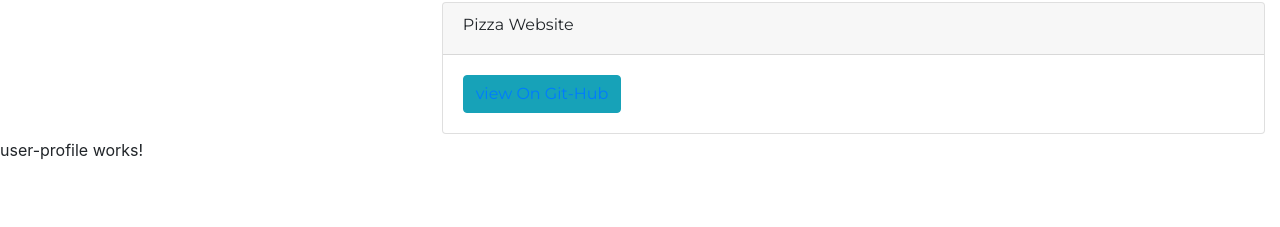
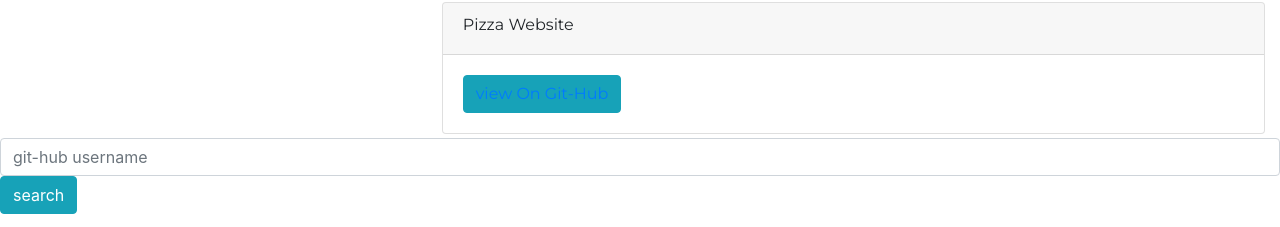
Before and after one commit to danielevans-999/Github-Search, an Angular app: page / in a window 1280 px wide. Shown: the part 964-1191 px from the top of the page. Before the commit the page ends 1142 px from the top, so only its background shows below. Built offline with nearby package versions, Linux system fonts and the light colour scheme.

Commit message:
Added a poperty

```diff
--- a/src/app/user-profile/user-profile.component.html
+++ b/src/app/user-profile/user-profile.component.html
@@ -1 +1,39 @@
-<p>user-profile works!</p>
+<form class="search-form" (ngSubmit)= "findProfile()">
+    <div class="form-group">
+        <input type="text" class="form-control" placeholder="git-hub username" [(ngModel)]='username' name='username'
+            >
+            <button type="submit" class="btn btn-info">search</button>
+    </div>
+</form>
+<div *ngIf="profile">
+    <div class="card">
+        <div class="card-header bg-secondary">
+            {{profile.name}} <small>{{profile.login}}</small>
+        </div>
+        <div class="card-body">
+            <div class="row">
+                <div class="col-sm-4">
+                    <img class="rounded-circle img-responsive" src="{{profile.avatar_url }}">
+                </div>
+                <div class="col-sm-5">
+                    <ul class="list-group">
+                        <li *ngIf='profile.type' class="list-group-item"><strong> Name:</strong>{{profile.name}} </li>
+                        <li *ngIf='profile.type' class="list-group-item"><strong> UserTpe:</strong>{{profile.type}} </li>
+                        <li *ngIf='profile.type' class="list-group-item"><strong> Login:</strong>{{profile.login}} </li>
+
+                    </ul>
+                </div>
+                <div class="col-sm-3">
+                    <p>
+                        <span class="badge badge-info m-1">{{profile.followers}} Followers</span>
+                        <span class="badge badge-success m-1">Following {{profile.following}}</span>
+                        <span class="badge badge-warning m-1">{{profile.public_gists}} Public gists</span>
+                        <span class="badge badge-danger m-1">{{profile.public_repos}} Public repos</span>
+                    </p>
+                    <p><a href="{{profile.html_url}}" class="btn btn-success btn-sm" target="blank">View Profile</a></p>
+
+                </div>
+            </div>
+        </div>
+    </div>
+</div>
--- a/src/app/user-profile/user-profile.component.ts
+++ b/src/app/user-profile/user-profile.component.ts
@@ -7,16 +7,18 @@
 })
 export class UserProfileComponent implements OnInit {
   profile:any
-  username:string;
+  username:string ;
 
   constructor(private userService:RequestsService) {
 
    }
 findProfile(){
-this.userService.getProfileInfo(this.username);
-this.profile = this.userService.user;
+  this.userService.updateUserName(this.username);
+  this.userService.getProfileInfo();
+  this.profile = this.userService.user;
+  // console.log(this.profile);
+  }
 
-}
   ngOnInit() {
   }
 
```
